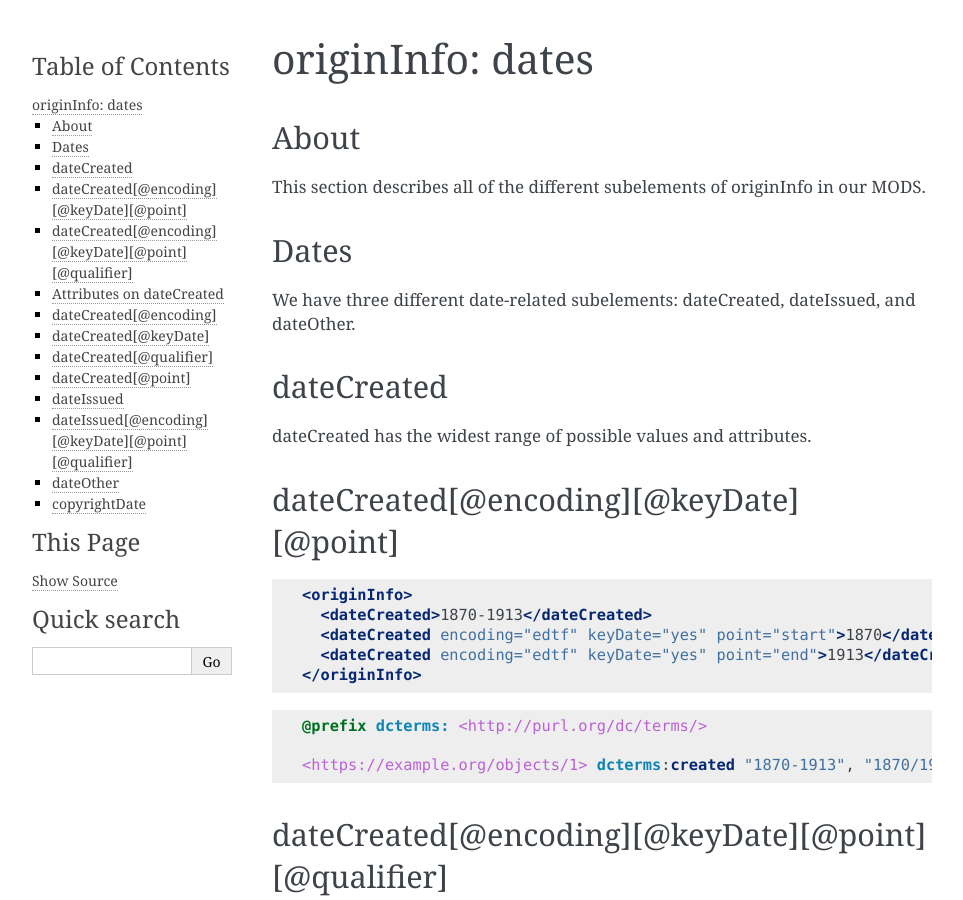
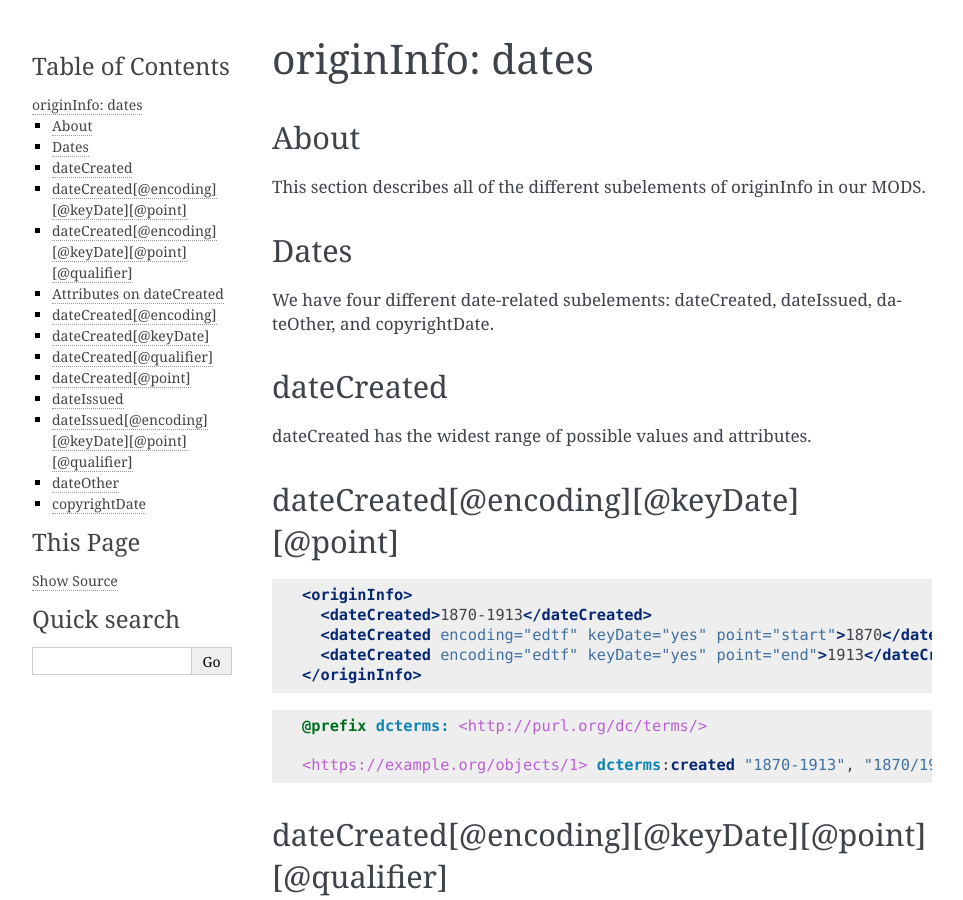
Before and after one commit to UTKcataloging/mods_to_rdf, a Sphinx documentation site: the page built from docs/source/top_level_elements/originInfo_dates.rst, in a window 1280 px wide and 900 px high. Shown: the whole window, without its empty margins (148-1111 px from the left). Built offline with Sphinx 7.4.7, drawn with Linux system fonts in a browser that asks for light colours; formulas are drawn with MathJax 3.

Commit message:
Update number and list of date-related elements.

```diff
--- a/docs/source/top_level_elements/originInfo_dates.rst
+++ b/docs/source/top_level_elements/originInfo_dates.rst
@@ -9,7 +9,7 @@ This section describes all of the different subelements of originInfo in our MOD
 Dates
 -----
 
-We have three different date-related subelements: dateCreated, dateIssued, and dateOther.
+We have four different date-related subelements: dateCreated, dateIssued, dateOther, and copyrightDate.
 
 dateCreated
 -----------
```
